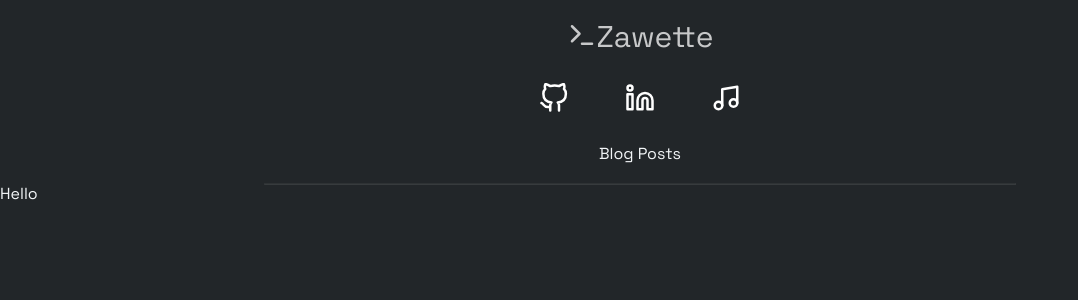
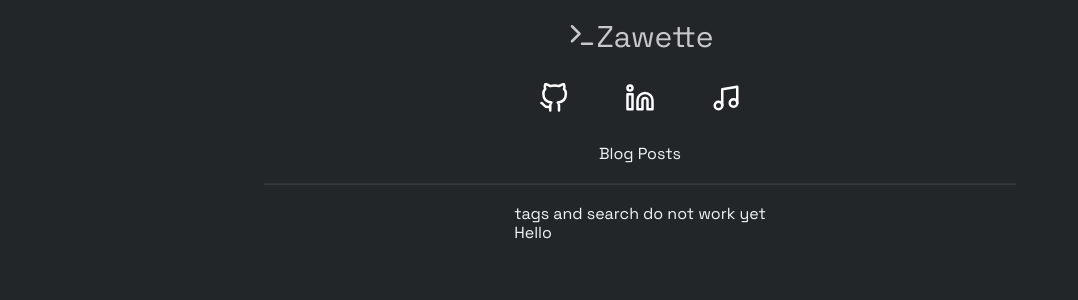
Before and after one commit to zawette/Portfolio, a Next.js app: page /blog in a window 1280 px wide. Shown: the top 300 px of the page, without its empty margins (0-1078 px from the left). Built offline with nearby package versions, Linux system fonts and the light colour scheme.

Commit message:
blog container

```diff
--- a/src/components/Blog/Header/Header.js
+++ b/src/components/Blog/Header/Header.js
@@ -1,7 +1,6 @@
 import Link from "next/link";
 import React from "react";
 import { FiTerminal, FiGithub, FiLinkedin, FiMusic } from "react-icons/fi";
-import { SectionDivider } from "../../../styles/GlobalComponents";
 import {
   Container,
   NavLink,
--- a/src/components/Blog/Header/HeaderStyles.js
+++ b/src/components/Blog/Header/HeaderStyles.js
@@ -18,7 +18,6 @@
   display: flex;
   justify-content: center;
   margin-top: 2rem;
-
 `
 
 export const SocialIconsContainer = styled(Container)`
--- /dev/null
+++ b/src/layout/Blog/LayoutStyles.js
@@ -0,0 +1,7 @@
+import styled from 'styled-components';
+
+export const Container = styled.div`
+  display: flex;
+  justify-content: center;
+  margin-top: 2rem;
+`
--- a/src/pages/blog.js
+++ b/src/pages/blog.js
@@ -5,6 +5,7 @@
 import matter from "gray-matter";
 import Post from "../components/Blog/Post/post";
 import { Layout } from "../layout/Blog/Layout";
+import { Container } from "../layout/Blog/LayoutStyles";
 
 function Blog(props) {
     console.log(props);
@@ -13,7 +14,12 @@
         <title>FullStack WebDev - Software Enginneer</title>
       </Head>
       <Layout>
+       <Container>
+       <div>
+       tags and search do not work yet
        <Post></Post>
+       </div>
+       </Container>
       </Layout>
     </>)
 }
```
